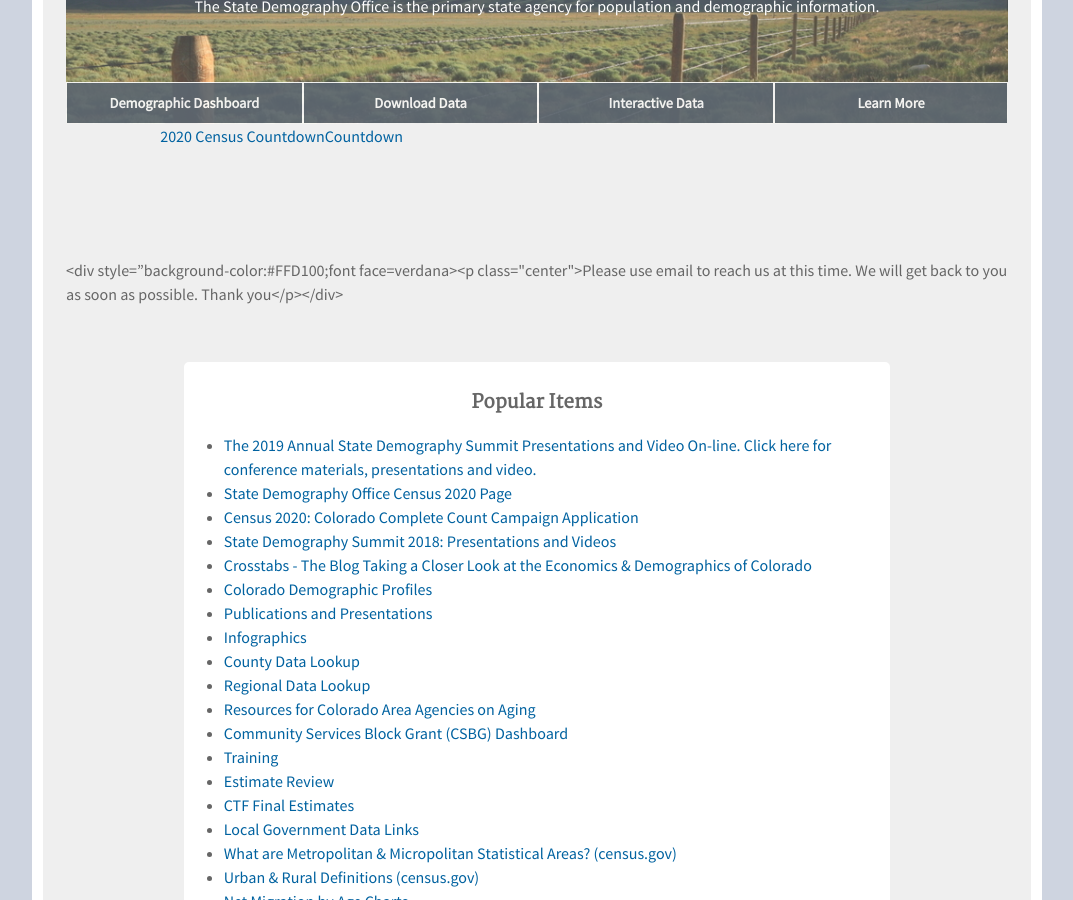
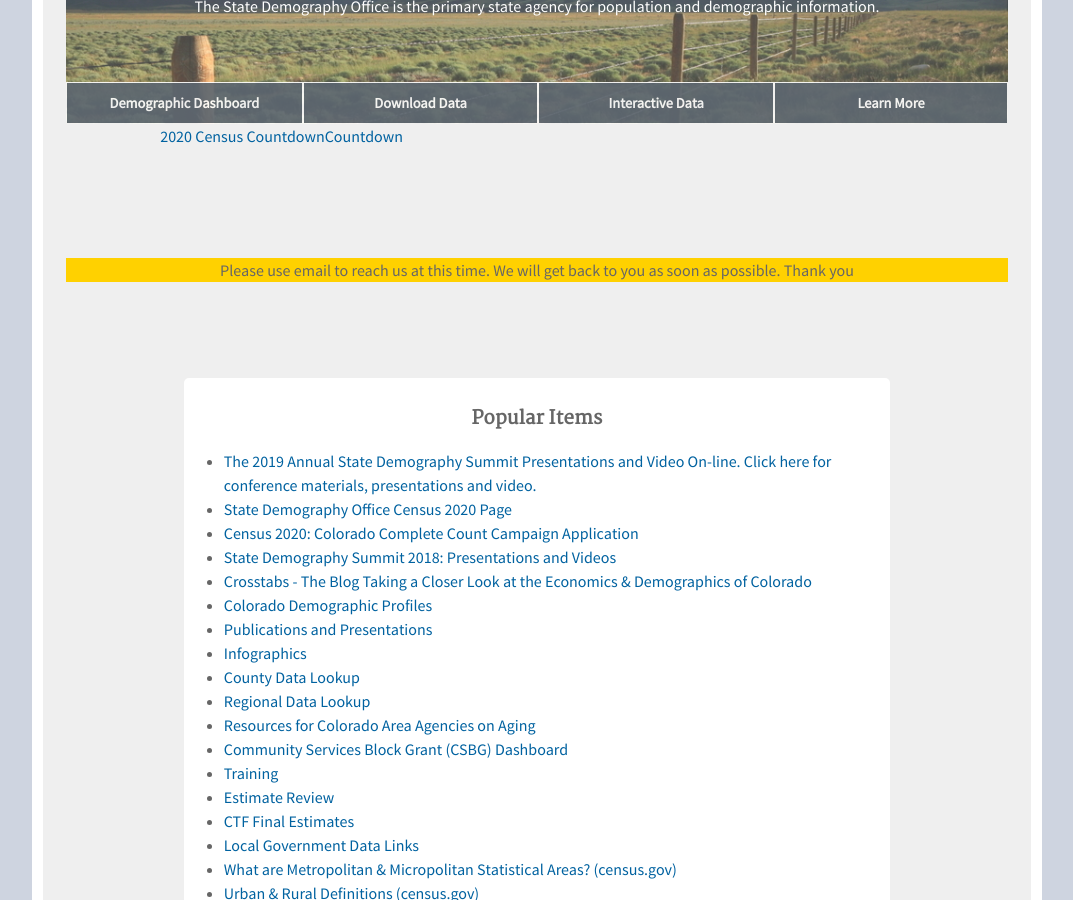
Before and after one commit to TBleess/Website_New, a Jekyll site: the page built from pages/0_Homepage_and_Footer_Links/index.md, in a window 1280 px wide and 900 px high, scrolled down 463 px. Shown: the whole window, without its empty margins (103-1176 px from the left). Built offline with Jekyll 4.4.1, drawn with Linux system fonts in a browser that asks for light colours.

Commit message:
Update _homepageHeader.html

```diff
--- a/_includes/_homepageHeader.html
+++ b/_includes/_homepageHeader.html
@@ -48,6 +48,6 @@
 </section>
 <div data-type="countdown" data-id="1764071" class="tickcounter" style="width: 80%; height: 80%; position: relative; margin: auto; padding-bottom: 10%"><a href="//www.tickcounter.com/countdown/1764071/2020-census-countdown" title="2020 Census Countdown">2020 Census Countdown</a><a href="//www.tickcounter.com/" title="Countdown">Countdown</a>
 </div>
-<div style="background-color:#FFD100;font face=verdana><p class="center">Please use email to reach us at this time. We will get back to you as soon as possible. Thank you</p></div>
+<div style="background-color:#FFD100;font face=verdana"><p class="center">Please use email to reach us at this time. We will get back to you as soon as possible. Thank you</p></div>
 <script>(function(d, s, id) { var js, pjs = d.getElementsByTagName(s)[0]; if (d.getElementById(id)) return; js = d.createElement(s); js.id = id; js.src = "//www.tickcounter.com/static/js/loader.js"; pjs.parentNode.insertBefore(js, pjs); }(document, "script", "tickcounter-sdk"));</script>
 <br>
```
